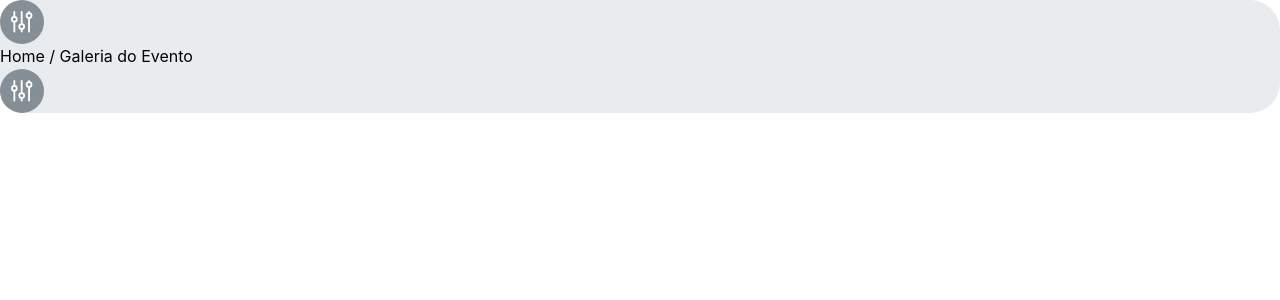
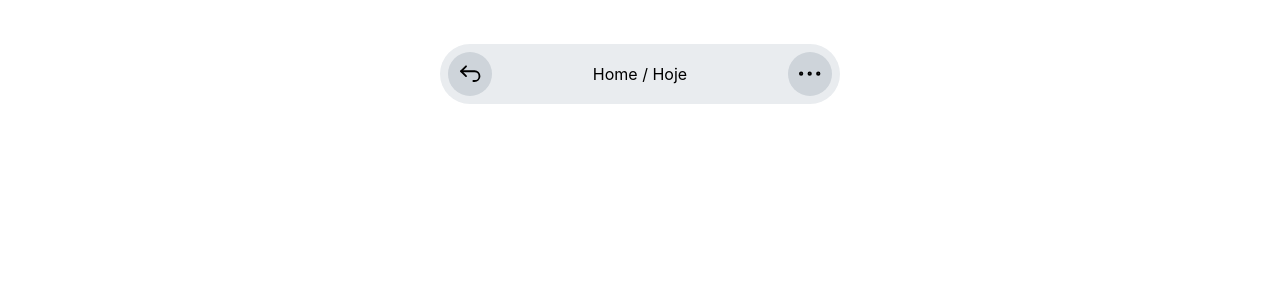
Before and after one commit to rekonapp/rekon-ui, a React (Vite) app: page /gallery in a window 1280 px wide. Shown: the top 300 px of the page. Built offline with nearby package versions, Linux system fonts and the light colour scheme.

Commit message:
ft: creating containers and return flows

```diff
--- a/src/components/MainImage/MainImage.jsx
+++ b/src/components/MainImage/MainImage.jsx
@@ -22,9 +22,9 @@ const MainImage = ({
 }
 
 MainImage.propTypes = {
-    width: PropTypes.width,
-    height: PropTypes.height,
-    imageSource: PropTypes.imageSource
+    width: PropTypes.number,
+    height: PropTypes.number,
+    imageSource: PropTypes.string
 };
 
 export default MainImage;
--- a/src/components/Navigation/Navigation.jsx
+++ b/src/components/Navigation/Navigation.jsx
@@ -1,20 +1,28 @@
-import { IconAdjustments } from '@tabler/icons-react';
-import { Box, ActionIcon } from '@mantine/core';
+import PropTypes from 'prop-types';
 
-const Navigation = () => {
-  return (
-    <Box miw={410} mih={58} bg='gray.2' component='div' style={{ borderRadius: '30px' }}>
-        <ActionIcon variant="filled" color="gray" size="xl" radius="xl" aria-label="Settings">
-            <IconAdjustments style={{ width: '70%', height: '70%' }} stroke={1.5} />
-        </ActionIcon>
-        <Box>
-            Home / Galeria do Evento
-        </Box>
-        <ActionIcon variant="filled" color="gray" size="xl" radius="xl" aria-label="Settings">
-            <IconAdjustments style={{ width: '70%', height: '70%' }} stroke={1.5} />
-        </ActionIcon>
-    </Box>
-  )
-}
+import { IconArrowBackUp, IconDots } from '@tabler/icons-react';
+import { Box, Flex, ActionIcon } from '@mantine/core';
 
-export default Navigation;
+const NavigationContainer = ({
+    onReturnClick,
+    getNavigationItems
+}) => {
+    return (
+        <Flex miw={'200px'} mih={58} bg='gray.2' component='div' style={{ borderRadius: '30px', maxWidth: '400px' }} align='center' justify='space-between' p={8} pos='relative' m='0 auto' top={44}>
+            <ActionIcon variant="filled" color="gray.4" size="xl" radius="xl" aria-label="Settings" onClick={() => onReturnClick()}>
+                <IconArrowBackUp style={{ width: '70%', height: '70%' }} stroke={1.5} color='black' />
+            </ActionIcon>
+            <Box> { getNavigationItems() } </Box>
+            <ActionIcon variant="filled" color="gray.4" size="xl" radius="xl" aria-label="Settings">
+                <IconDots style={{ width: '70%', height: '70%' }} stroke={1.5} color='black' />
+            </ActionIcon>
+        </Flex>
+    )
+};
+
+NavigationContainer.propTypes = {
+    onReturnClick: PropTypes.func,
+    getNavigationItems: PropTypes.func
+};
+
+export default NavigationContainer;
--- /dev/null
+++ b/src/components/Navigation/NavigationContainer.jsx
@@ -0,0 +1,18 @@
+import Navigation from './Navigation';
+import { useNavigate } from "react-router-dom";
+
+const NavigationContainer = () => {
+    const navigate = useNavigate();
+
+    const onReturnClick = () => navigate('/');
+
+    const getNavigationItems = () => {
+        return 'Home / Hoje';
+    };
+
+    return (
+        <Navigation getNavigationItems={getNavigationItems} onReturnClick={onReturnClick}/>
+    )
+};
+
+export default NavigationContainer;
--- /dev/null
+++ b/src/features/Gallery/Gallery.jsx
@@ -0,0 +1,12 @@
+import { Container } from '@mantine/core';
+import NavigationContainer from '../../components/Navigation/NavigationContainer';
+
+const Gallery = () => {
+  return (
+    <Container h='100vh' miw='100vw' m='0' p='0'>
+        <NavigationContainer/>
+    </Container>
+  )
+};
+
+export default Gallery;
--- /dev/null
+++ b/src/features/Gallery/GalleryContainer.jsx
@@ -0,0 +1,14 @@
+import PropTypes from 'prop-types';
+import Gallery from './Gallery';
+
+const GalleryContainer = () => {
+  return (
+    <Gallery/>
+  )
+}
+
+GalleryContainer.propTypes = {
+    mainColor: PropTypes.string
+};
+
+export default GalleryContainer;
--- a/src/pages/Home/Home.jsx
+++ b/src/features/Home/Home.jsx
@@ -6,10 +6,12 @@ import { Text, Container, Flex } from '@mantine/core';
 const Home = ({ mainColor }) => {
   return (
     <Container h='100vh' miw='100vw' m='0' p='0'>
-        <Flex direction='column' align='center' w='100%' h='100%' justify='space-between' mt='xl'>
-            <MainImage height={232} width={390} imageSource={'https://www.papodebar.com/wp-content/uploads/2017/03/banner-Lollapalooza-Brasil-2017.jpg'}/>
+        <Flex direction='column' align='center' w='100%' h='100%' justify='space-between'>
+            <Flex direction='column' align='center' gap={16} mt={44}>
+                <MainImage height={232} width={390} imageSource={'https://www.papodebar.com/wp-content/uploads/2017/03/banner-Lollapalooza-Brasil-2017.jpg'}/>
+                <MainImage height={208} width={390} imageSource={'https://www.okayafrica.com/media-library/afrobeats-party.jpg?id=32063647&width=1200&height=600&coordinates=0%2C335%2C0%2C0'}/>
+            </Flex>
             <Text size='32px' c={`${mainColor}.8`}>As fotos do rolê <br/> ficaram ótimas! </Text>
-            <MainImage height={208} width={390} imageSource={'https://www.okayafrica.com/media-library/afrobeats-party.jpg?id=32063647&width=1200&height=600&coordinates=0%2C335%2C0%2C0'}/>
             <RedirectActions mainColor={mainColor}/>
         </Flex>
     </Container>
--- /dev/null
+++ b/src/features/Home/HomeContainer.jsx
@@ -0,0 +1,14 @@
+import Home from './Home';
+import PropTypes from 'prop-types';
+
+const HomeContainer = ({ mainColor }) => {
+  return (
+    <Home mainColor={mainColor}/>
+  )
+}
+
+HomeContainer.propTypes = {
+    mainColor: PropTypes.string
+};
+
+export default HomeContainer;
--- a/src/pages/Gallery/Gallery.jsx
+++ /dev/null
@@ -1,17 +0,0 @@
-import PropTypes from 'prop-types';
-import { Container } from '@mantine/core';
-import Navigation from '../../components/Navigation/Navigation';
-
-const Gallery = () => {
-  return (
-    <Container h='100vh' miw='100vw' m='0' p='0'>
-        <Navigation/>
-    </Container>
-  )
-}
-
-Gallery.propTypes = {
-    mainColor: PropTypes.string
-};
-
-export default Gallery
```
Also changed, not shown: src/main.jsx (+4 -4 lines).
